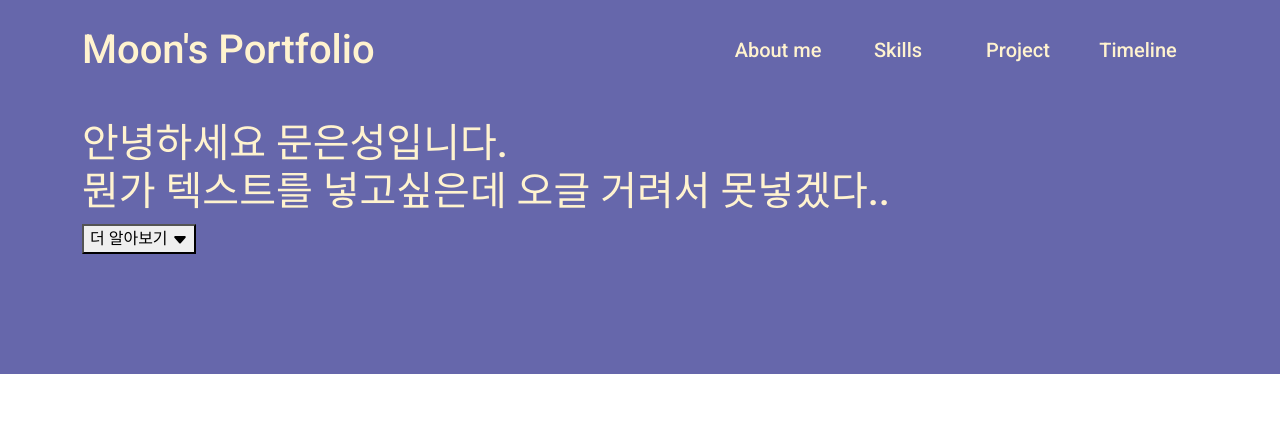
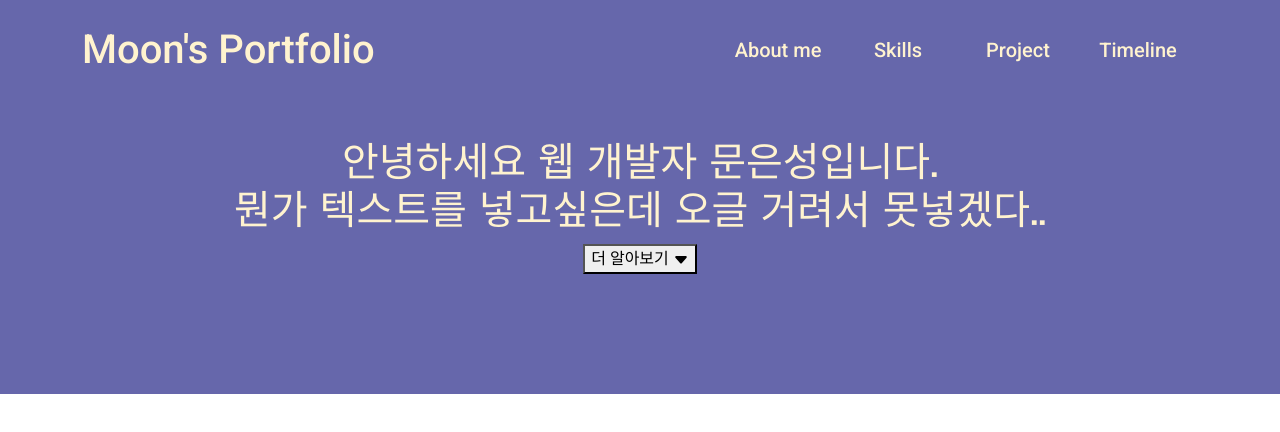
Before and after one commit to EunSungMoon/portfolio, a React (Create React App) app: page / in a window 1280 px wide. Shown: the top 432 px of the page. Built offline with nearby package versions, Linux system fonts and the light colour scheme.

Commit message:
header 진짜 최종

```diff
--- a/src/App.scss
+++ b/src/App.scss
@@ -1,4 +1,4 @@
-@import url('https://fonts.googleapis.com/css2?family=Nanum+Myeongjo:wght@400;700;800&family=Noto+Sans+KR:wght@300;400;500;700;900&family=Roboto:wght@400;500;700;900&display=swap');
+@import url('https://fonts.googleapis.com/css2?family=Do+Hyeon&family=Nanum+Myeongjo:wght@400;700;800&family=Noto+Sans+KR:wght@300;400;500;700;900&family=Roboto:wght@400;500;700;900&display=swap');
 @import "~bootstrap/scss/bootstrap";
 //Roboto(400, 500, 700, 900)
 //Noto Sans Korean(300, 400, 500, 700, 900)
--- a/src/Components/AboutmeCom/Aboutme.js
+++ b/src/Components/AboutmeCom/Aboutme.js
@@ -4,8 +4,8 @@ import { BsCaretDownFill } from "react-icons/bs";
 export default function Aboutme() {
   return (
     <section id='aboutme'>
-      <div className='container'>
-        <h1>안녕하세요 문은성입니다. <br />
+      <div className='container aboutmeWrap'>
+        <h1 className='h1'>안녕하세요 웹 개발자 문은성입니다. <br />
           뭔가 텍스트를 넣고싶은데 오글 거려서 못넣겠다..
         </h1>
         <button>더 알아보기 <BsCaretDownFill /></button>
--- a/src/Components/AboutmeCom/Aboutme.scss
+++ b/src/Components/AboutmeCom/Aboutme.scss
@@ -5,7 +5,13 @@
 
 #aboutme {
   position: relative;
-  padding: 120px 0;
+  padding: 140px 0 120px;
   background: $main-color;
   color: $yellow-color;
+  .aboutmeWrap {
+    text-align: center;
+    .h1 {
+      font-family: "Do Hyeon";
+    }
+  }
 }
--- a/src/Components/HeaderCom/Header.scss
+++ b/src/Components/HeaderCom/Header.scss
@@ -4,9 +4,7 @@
 @import "~bootstrap/scss/mixins";
 
 .header {
-  background: $main-color;
   padding: 25px 15px;
-  color: $yellow-color;
   position: fixed;
   top: 0;
   left: 0;
@@ -24,11 +22,6 @@
       margin-bottom: 0;
       font-weight: 500;
       font-size: 20px;
-      li {
-        &:hover {
-          color: $yellowHover-color;
-        }
-      }
     }
     .hamburger {
       &:hover {
@@ -38,20 +31,19 @@
   }
 }
 
-.headerScoll{
-  background: $yellow-color;
-  color: $deepMain-color;
-  li {
-    &:hover {
-      color: red;
-    }
-  }
+.headerScoll {
+  background: $yellow-color !important;
+  color: $main-color !important;
 }
 
 /**********************************************************
 반응형
 ***********************************************************/
 @media (min-width: 250px) {
+  .header{
+    background: $yellow-color;
+    color: $main-color;
+  }
   .headerInner {
     flex-direction: column;
   }
@@ -61,6 +53,9 @@
     li {
       height: 30px;
       margin-bottom: 10px;
+      &:hover{
+        color: $yellowHover-color;
+      }
     }
   }
   .hamburger {
@@ -81,6 +76,10 @@
 }
 
 @include media-breakpoint-up(lg) {
+  .header{
+    background: $main-color;
+    color: $yellow-color;
+  }
   .headerInner {
     flex-direction: inherit;
   }
@@ -96,6 +95,9 @@
       width: 120px;
       height: 100%;
       margin-bottom: 0;
+      &:hover {
+        color: $yellowHover-color;
+      }
     }
   }
   .hamburger {
```
